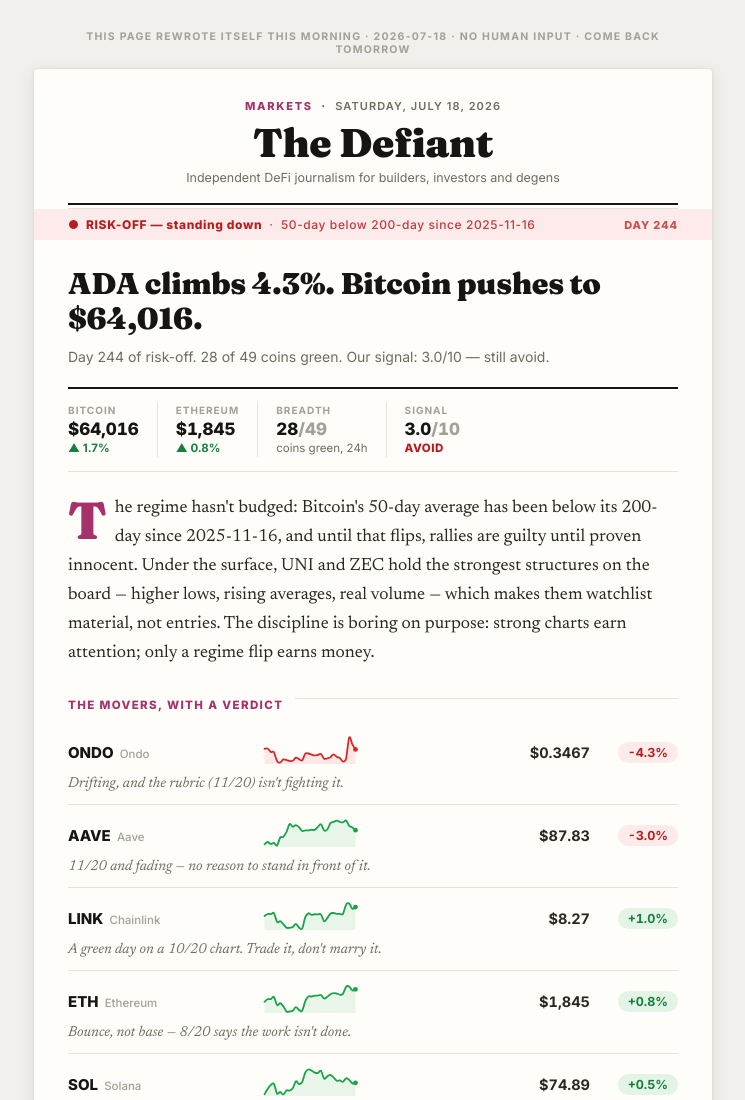
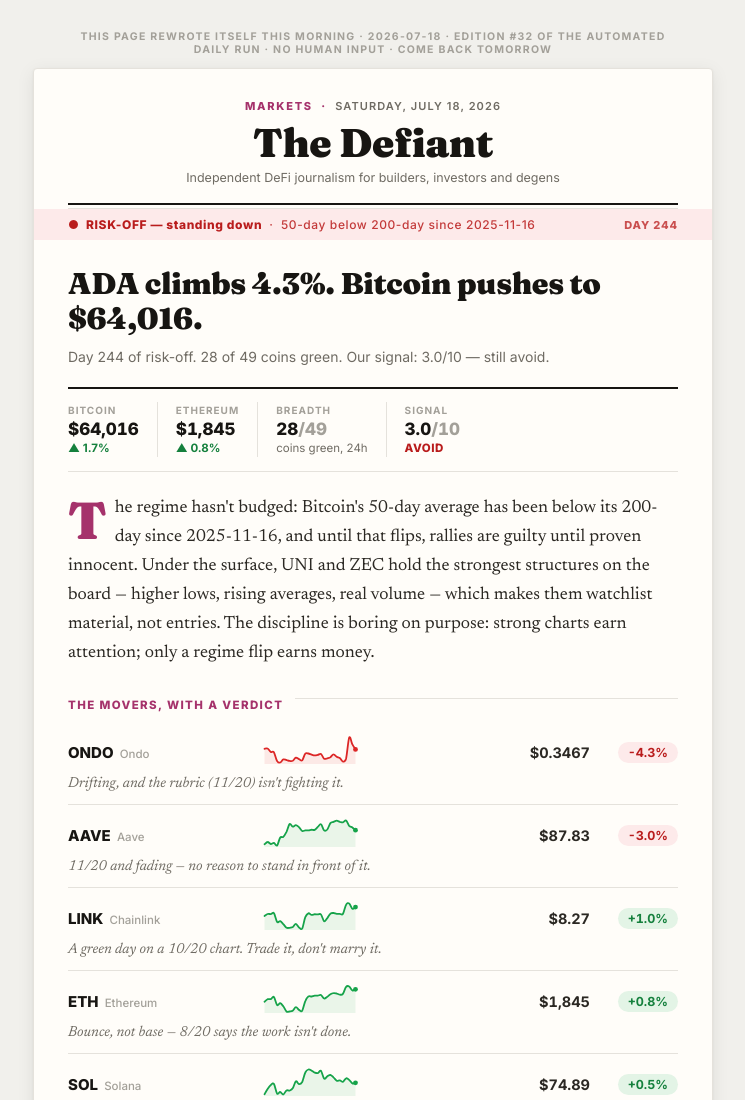
Before and after one commit to 1mono1-vibration/sigtide-site, a plain HTML site: page demo/defiant/index.html in a window 1280 px wide. Shown: the top 1100 px of the page, without its empty margins (267-1012 px from the left). Drawn offline with Linux system fonts and the light colour scheme.

Commit message:
Publish 2026-07-18

```diff
--- a/demo/defiant/index.html
+++ b/demo/defiant/index.html
@@ -8,7 +8,7 @@
 <body style="margin:0; padding:30px 12px; background:#f1f0ec; font-family:'Inter',-apple-system,'Segoe UI',Helvetica,Arial,sans-serif; -webkit-font-smoothing:antialiased;">
 
 <div style="max-width:620px; margin:0 auto 12px; text-align:center; font-size:10.5px; font-weight:700;
-  letter-spacing:0.12em; color:#a3a099; text-transform:uppercase;">This page rewrote itself this morning &middot; 2026-07-18 &middot; no human input &middot; come back tomorrow</div>
+  letter-spacing:0.12em; color:#a3a099; text-transform:uppercase;">This page rewrote itself this morning &middot; 2026-07-18 &middot; edition #32 of the automated daily run &middot; no human input &middot; come back tomorrow</div>
 
 <table role="presentation" width="620" align="center" cellpadding="0" cellspacing="0"
   style="max-width:620px; width:100%; background:#fffdf9; border-radius:4px; overflow:hidden;
```
Also changed, not shown: demo/alpha-please/index.html (+1 -1 lines), demo/bitcoin-forecast/index.html (+1 -1 lines), demo/blocmates/index.html (+1 -1 lines), demo/coinsnacks/index.html (+1 -1 lines), demo/crypto-pragmatist/index.html (+1 -1 lines), demo/crypto-rand/index.html (+1 -1 lines), demo/daily-gwei/index.html (+1 -1 lines), demo/defi-report/index.html (+1 -1 lines), demo/milk-road/index.html (+1 -1 lines), demo/unhashed/index.html (+1 -1 lines), index.html (+1 -0 lines).
